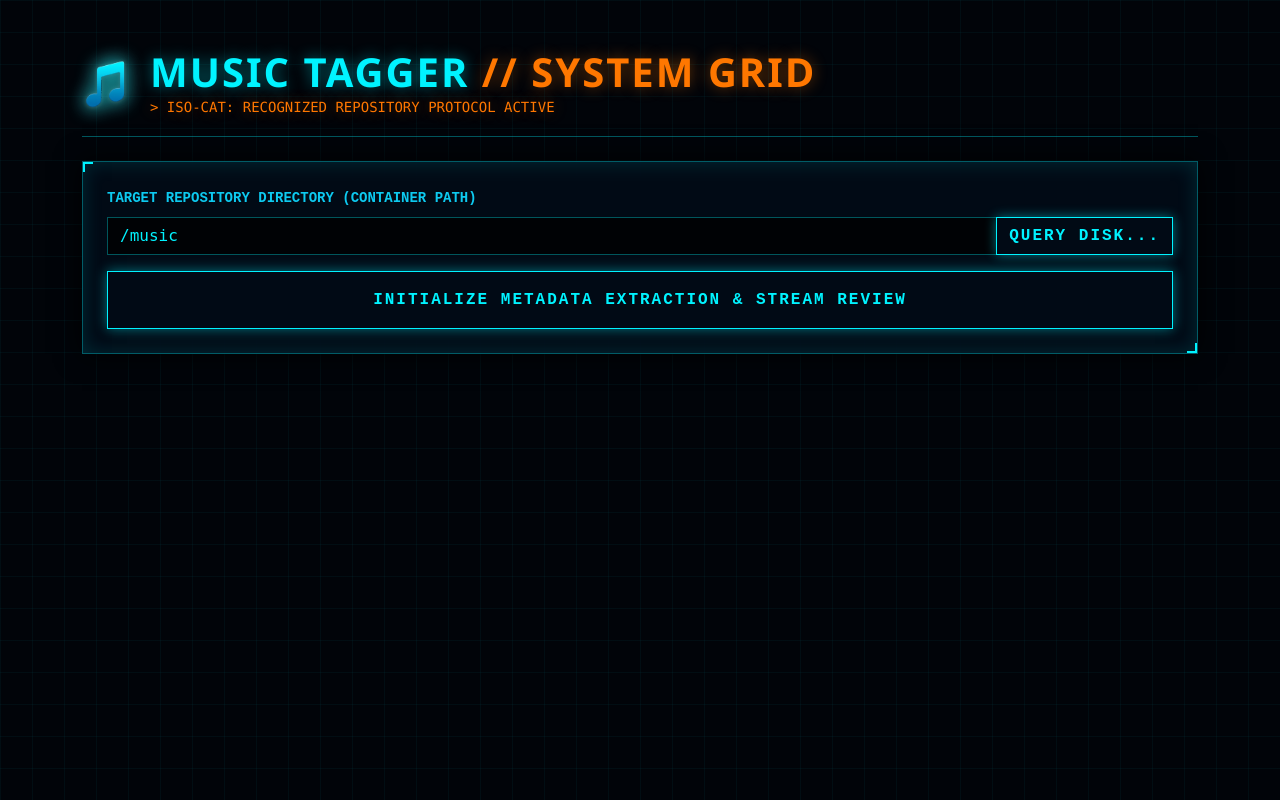
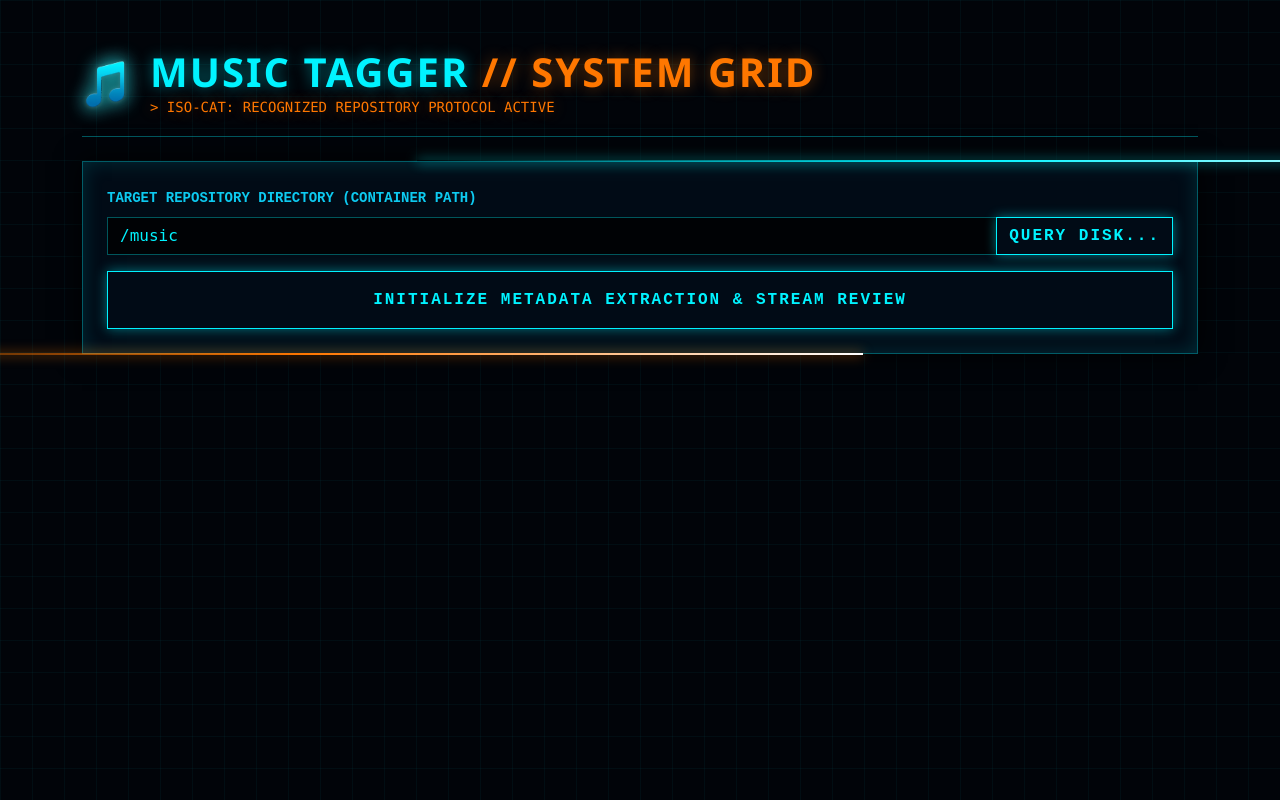
Before and after one commit to neofraz03/music-tagger, a Flask app: page / in a window 1280 px wide; the page is wider, and only the part inside the window is pictured. Run offline with Flask 3, Linux system fonts and the light colour scheme; some libraries are stand-ins or nearby versions.

Commit message:
reconfigured the UI look

```diff
--- a/templates/index.html
+++ b/templates/index.html
@@ -9,7 +9,7 @@
     <style>
         :root {
             --tron-bg: #010409;
-            --tron-panel: rgba(2, 12, 24, 0.9);
+            --tron-panel: rgba(2, 12, 24, 0.92);
             --tron-cyan: #00f3ff;
             --tron-cyan-glow: rgba(0, 243, 255, 0.45);
             --tron-cyan-dim: rgba(0, 243, 255, 0.15);
@@ -28,6 +28,8 @@
             color: var(--tron-text);
             font-family: 'Courier New', Courier, monospace;
             min-height: 100vh;
+            position: relative;
+            overflow-x: hidden;
         }
 
         h1, h5, h6, .modal-title {
@@ -36,6 +38,7 @@
             text-transform: uppercase;
         }
 
+        /* Glass Card with Continuous Perimeter Lightcycle Tracer Effect */
         .glass-card {
             background: var(--tron-panel);
             backdrop-filter: blur(12px);
@@ -43,24 +46,46 @@
             box-shadow: 0 0 25px rgba(0, 0, 0, 0.9), inset 0 0 20px var(--tron-cyan-dim);
             border-radius: 0;
             position: relative;
+            /* overflow is visible so tracer beams can wrap smoothly around corners */
+            overflow: visible !important;
         }
 
-        /* Sharp Vector Corners */
+        /* Top Horizontal Lightcycle Beam */
         .glass-card::before {
             content: '';
             position: absolute;
-            top: 0; left: 0;
-            width: 10px; height: 10px;
-            border-top: 2px solid var(--tron-cyan);
-            border-left: 2px solid var(--tron-cyan);
+            top: -2px;
+            left: -100%;
+            width: 100%;
+            height: 2px;
+            background: linear-gradient(90deg, transparent, var(--tron-cyan), #ffffff);
+            box-shadow: 0 0 12px var(--tron-cyan);
+            animation: traceTop 4s linear infinite;
+            z-index: 5;
         }
+
+        /* Bottom Horizontal Lightcycle Beam */
         .glass-card::after {
             content: '';
             position: absolute;
-            bottom: 0; right: 0;
-            width: 10px; height: 10px;
-            border-bottom: 2px solid var(--tron-cyan);
-            border-right: 2px solid var(--tron-cyan);
+            bottom: -2px;
+            right: -100%;
+            width: 100%;
+            height: 2px;
+            background: linear-gradient(90deg, transparent, var(--tron-orange), #ffffff);
+            box-shadow: 0 0 12px var(--tron-orange);
+            animation: traceBottom 4s linear infinite;
+            z-index: 5;
+        }
+
+        @keyframes traceTop {
+            0% { left: -100%; }
+            100% { left: 100%; }
+        }
+
+        @keyframes traceBottom {
+            0% { right: -100%; }
+            100% { right: 100%; }
         }
 
         .logo-img {
@@ -125,6 +150,23 @@
             border-radius: 0 !important;
             box-shadow: 0 0 40px var(--tron-cyan-glow);
             backdrop-filter: blur(15px);
+            z-index: 1050;
+            position: relative;
+            overflow: visible !important;
+        }
+
+        /* Modal Tracer Beams */
+        .modal-content::before {
+            content: '';
+            position: absolute;
+            top: -2px;
+            left: -100%;
+            width: 100%;
+            height: 2px;
+            background: linear-gradient(90deg, transparent, var(--tron-cyan), #ffffff);
+            box-shadow: 0 0 12px var(--tron-cyan);
+            animation: traceTop 5s linear infinite;
+            z-index: 5;
         }
 
         .browser-item {
@@ -155,7 +197,6 @@
             vertical-align: middle;
         }
 
-        /* TRON Orange Customization for Current/Source Paths & Header Accents */
         .path-legacy {
             color: var(--tron-orange) !important;
             text-shadow: 0 0 8px var(--tron-orange-glow);
```
Also changed, not shown: 1 other file.
